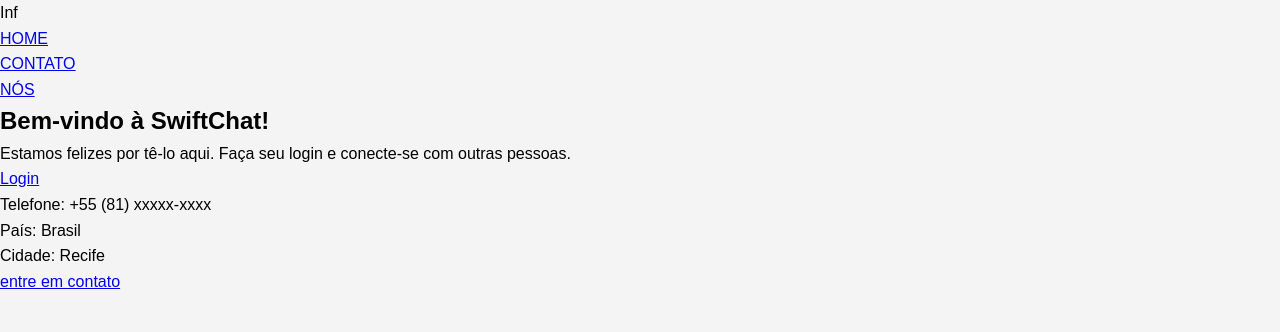
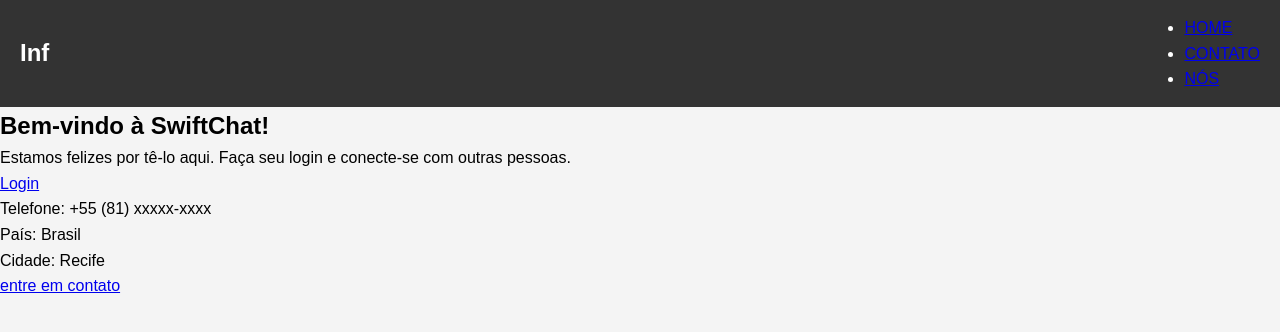
Before and after one commit to carlinhosborba/Projeto_Site, a plain HTML site: page index.html in a window 1280 px wide. Drawn offline with Linux system fonts and the light colour scheme.

Commit message:
css andamento

```diff
--- a/css/style.css
+++ b/css/style.css
@@ -11,3 +11,18 @@
     display: flex;
     flex-direction: column;
     min-height: 100vh;
+}
+
+nav {
+    background-color: #333;
+    padding: 15px 20px;
+    color: white;
+    display: flex;
+    justify-content: space-between;
+    align-items: center;
+}
+
+nav .logo {
+    font-size: 24px;
+    font-weight: bold;
+}
```
